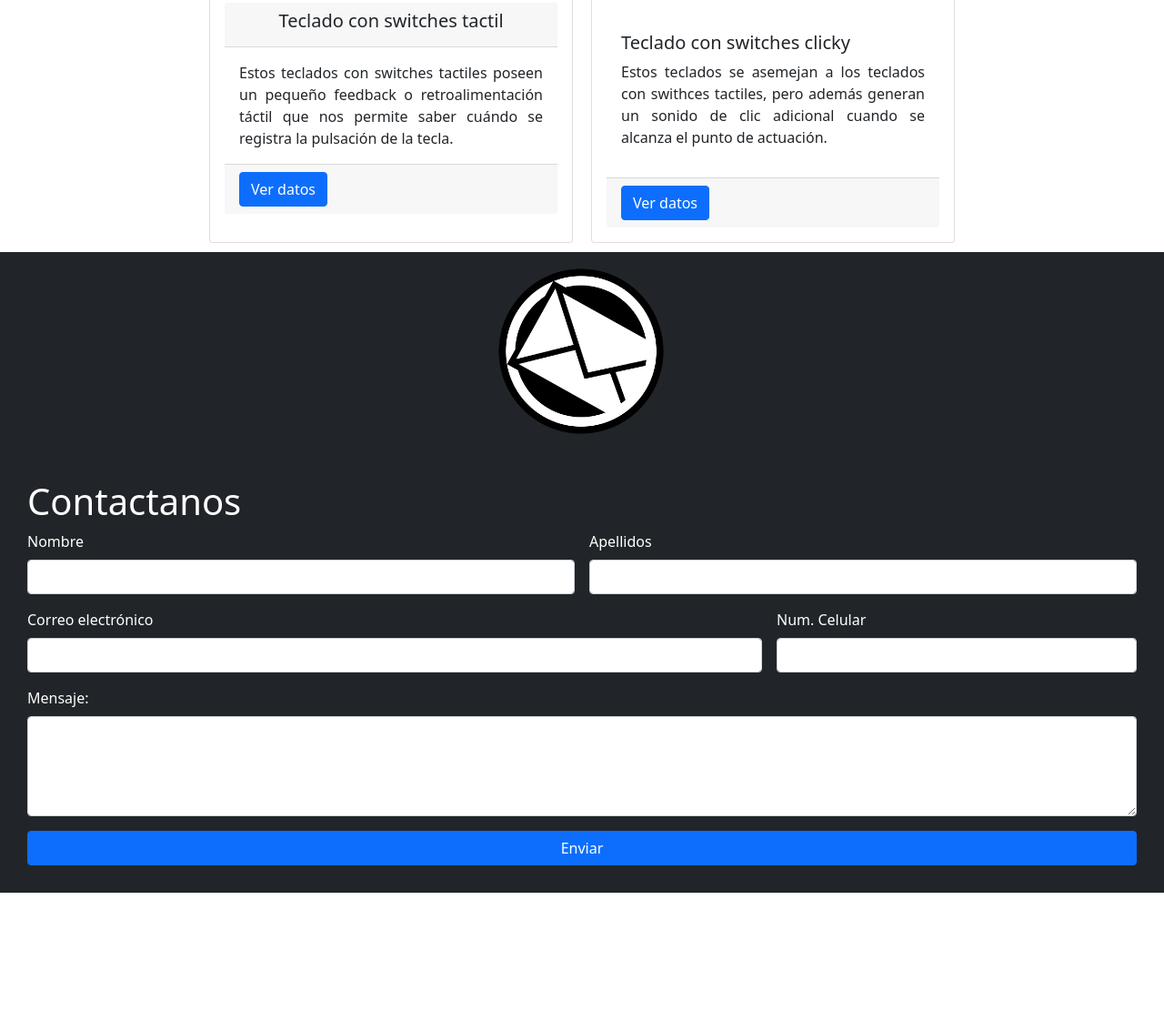
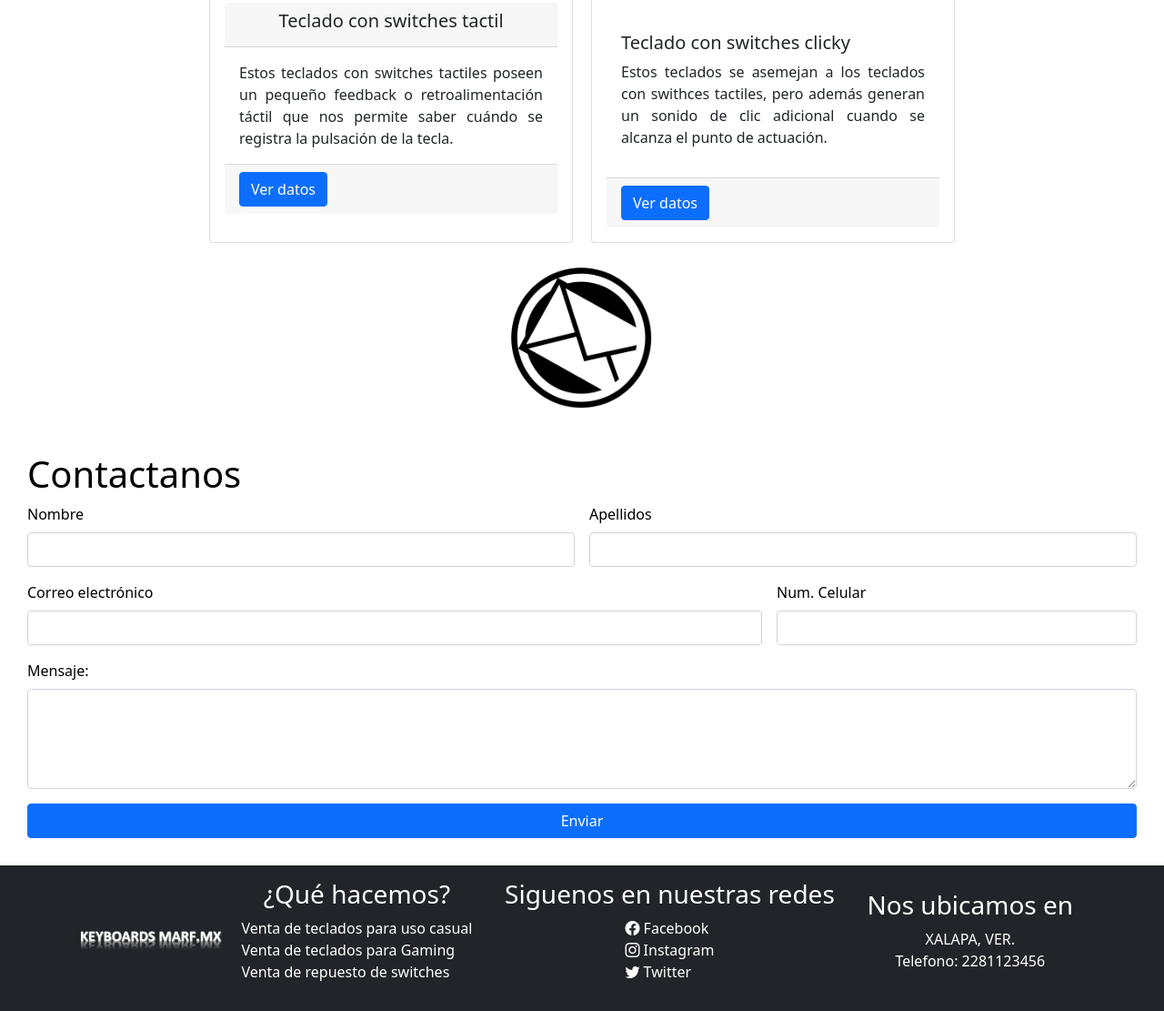
Before and after one commit to MartinAlanRF/Proyecyo1-Landing-de-negocio, a plain HTML site: page index.html in a window 1280 px wide. Shown: the part 1174-2285 px from the top of the page at 91% size. Before the commit the page ends 2155 px from the top, so only its background shows below. Drawn offline with nearby package versions, Linux system fonts and the light colour scheme.

Commit message:
Creación de footer-logoweb

```diff
--- a/index.html
+++ b/index.html
@@ -27,7 +27,9 @@
         <div class="container-navBar">
             <nav class="navbar navbar-expand-lg navbar-dark bg-dark">
               <div class="container-fluid">
-                <a class="navbar-brand" href="index.html">Keyboards MARF.MX</a>
+                <a class="navbar-brand" href="index.html">
+                  <img src="./images/logowebrezise.jpg" alt="" width="auto" height="24" class="d-inline-block align-text-top">
+                </a>
                 <button
                   class="navbar-toggler"
                   type="button"
@@ -43,15 +45,15 @@
                 <div class="collapse navbar-collapse" id="navbarSupportedContent">
                   <ul class="navbar-nav me-auto mb-2 mb-lg-0">
                     <li class="nav-item">
-                      <a class="nav-link" href="#">¿Quiénes somos?</a>
-                    </li>
-                    <li class="nav-item">
                       <a class="nav-link"  href="#Catalago">
                         Catalogo
                       </a>
                     </li>
                     <li class="nav-item">
                       <a class="nav-link" href="#Contactanos">Contacto</a>
+                    </li>
+                    <li class="nav-item">
+                      <a class="nav-link" href="#Footer">¿Quiénes somos?</a>
                     </li>
                   </ul>
                   <div class="LogSig">
@@ -208,8 +210,43 @@
 
     </main>
     <!-- Pie de página del Landing del negocio "Mechanical keyboards" -->
-    <footer>
-      <!-- https://www.wikiversus.com/gaming/teclados/mejor-switch-mecanico/ -->
+    <footer class="bg-dark text-white" id="Footer">
+
+      <div class="container footer">
+        <!-- Logo -->
+        <div class="logoFooter">
+          <!-- Logo MARF -->
+          <a href="index.html">
+            <img class="logoWeb" src="./images/logowebrezise.jpg" alt="log MARF">
+          </a>
+        </div>
+        <div class="aboutUs">
+          <h3>¿Qué hacemos?</h3>
+          <ul class="list-unstyled">
+            <li class="">Venta de teclados para uso casual</li>
+            <li class="">Venta de teclados para Gaming</li>
+            <li class="">Venta de repuesto de switches</li>
+          </ul>
+        </div>
+        <!-- Redes Sociales -->
+        <div class="socialMedia">
+          <h3>Siguenos en nuestras redes</h3>
+          <ul class="list-unstyled">
+            <li class=""> <i class="bi bi-facebook"></i> Facebook </li>
+            <li class=""> <i class="bi bi-instagram"></i> Instagram</li>
+            <li class=""><i class="bi bi-twitter"></i> Twitter</li>
+          </ul>
+        </div>
+
+        <!-- Localizacion -->
+        <div class="location">
+          <h3>Nos ubicamos en</h3>
+          <p>XALAPA, VER. </br>
+            Telefono: 2281123456
+          </p>
+        </div>
+
+      </div>
     </footer>
 </body>
 </html>
--- a/styles/style.css
+++ b/styles/style.css
@@ -1,6 +1,10 @@
 /* Estilo para la fuente de toda la página en el index */
 .body{
     font-family:'Ubuntu', 'Arial';
+}
+
+.logo{
+
 }
 
 /* Estilo para el Jumbotron */
@@ -86,14 +90,14 @@
 }
 
 .containerContacto{
-    background: #212529;
+    background: #fff;
 }
 
 .containerContacto .containerContactoForm{
     display: flex;
     flex-direction: row;
     flex-wrap: wrap;
-    color: #fff;
+    color: #000;
     justify-content: center;
 }
 
@@ -106,10 +110,56 @@
 }
 
 .contacto .contactoImg{
-    width: 200px;
+    width: 170px;
     margin: 10px;
 }
 
 .containerContacto .containerForm{
     margin: 30px;
+    /* color: #22262a; */
 }
+
+/* Estilo footer ecommerce */
+
+.footer{
+    display: flex;
+    flex-direction: row;
+    align-items: center;
+    justify-content: space-around;
+}
+
+.logoFooter .logoWeb{
+    width: 160px;
+}
+
+.footer .aboutUs{
+    display: flex;
+    flex-direction: column;
+    align-items: center;
+    margin: 10px;
+    padding: 5px;
+}
+
+.aboutUs li:hover{
+    color: #0983fd;
+}
+
+.footer .socialMedia{
+    display: flex;
+    flex-direction: column;
+    align-items: center;
+    margin: 10px;
+    padding: 5px;
+}
+
+.socialMedia li:hover{
+    color: #0983fd;
+}
+
+.footer .location{
+    display: flex;
+    flex-direction: column;
+    text-align: center;
+    margin: 10px;
+    padding: 5px;
+}
```
Also changed, not shown: images/logowebrezise.jpg (added).
